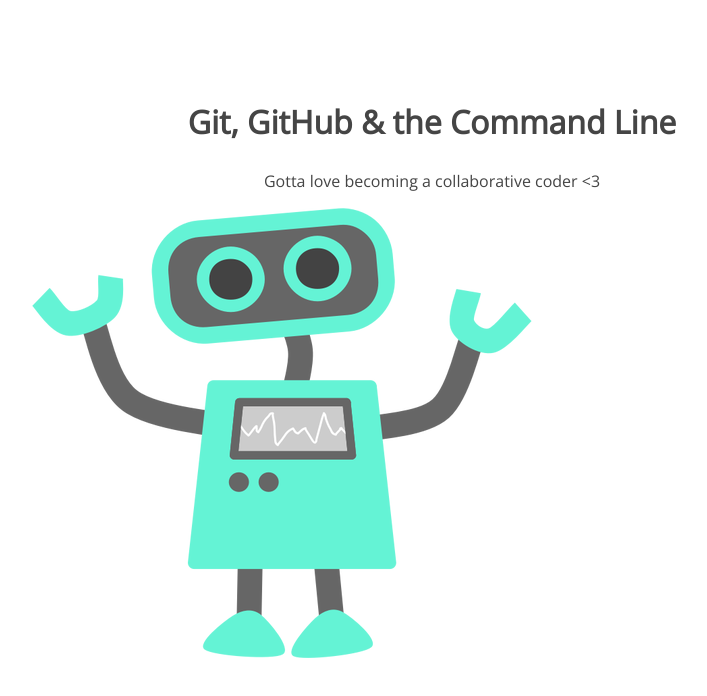
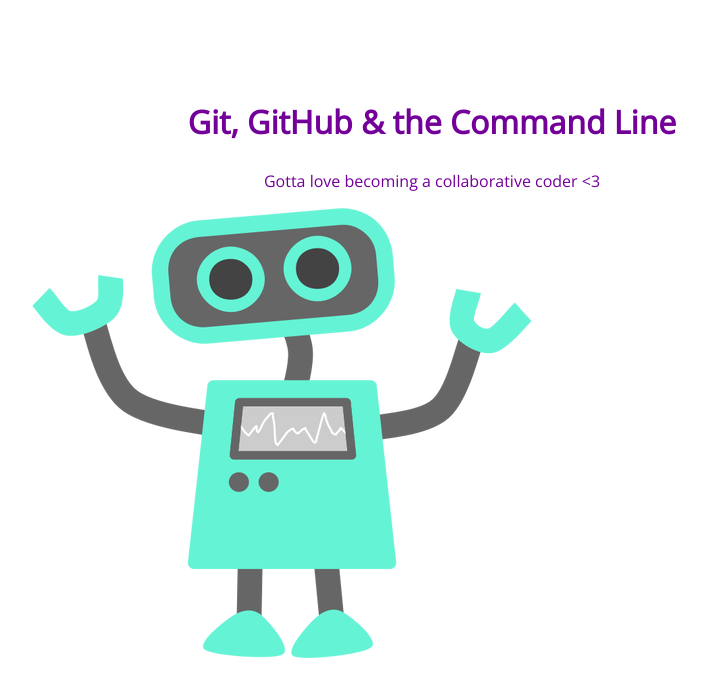
Before and after one commit to hnh2235/105-project, a plain HTML site: page index.html in a window 1280 px wide. Shown: the whole page, without its empty margins (208-915 px from the left). Drawn offline with nearby package versions, Linux system fonts and the light colour scheme.

Commit message:
changed color of header

```diff
--- a/css/style.css
+++ b/css/style.css
@@ -5,7 +5,7 @@
 section h1,
 section p {
 	text-align: center;
-	color: #454545;
+	color: #730099;
 }
 section h1 {
 	font: 32px 'Open Sans';
```
